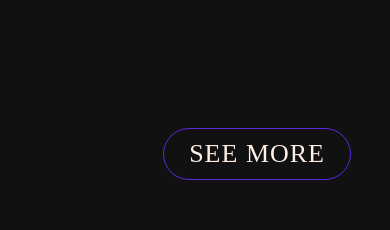
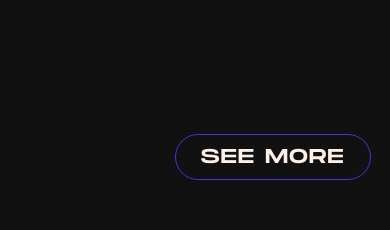
Before and after one commit to Abhishek79201/Portfolio, a React (Create React App) app: page / in a window 390 px wide. Shown: the part 2740-2970 px from the top of the page. Built offline with nearby package versions, Linux system fonts and the light colour scheme.

Commit message:
mobile res

```diff
--- a/src/assets/pages/Projects/project.scss
+++ b/src/assets/pages/Projects/project.scss
@@ -82,11 +82,11 @@
           .See {
             position: absolute;
             padding-left: 5vw;
-            font-size: 2.6rem;
-            font-family: 'Poppins';
+            font-size: 2rem;
+            font-family: 'extR';
             text-transform: uppercase;
             bottom: 10%;
-            right: 10%;
+            right: 5vw;
             letter-spacing: 1px;
             border-radius: 50rem;
             border: 1px solid #5a2add;
```
